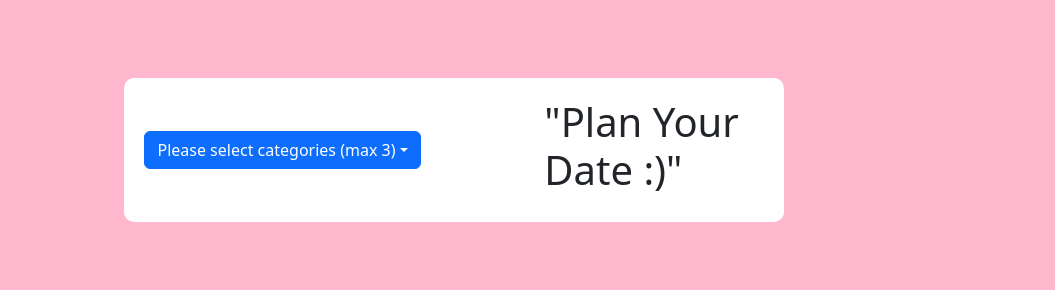
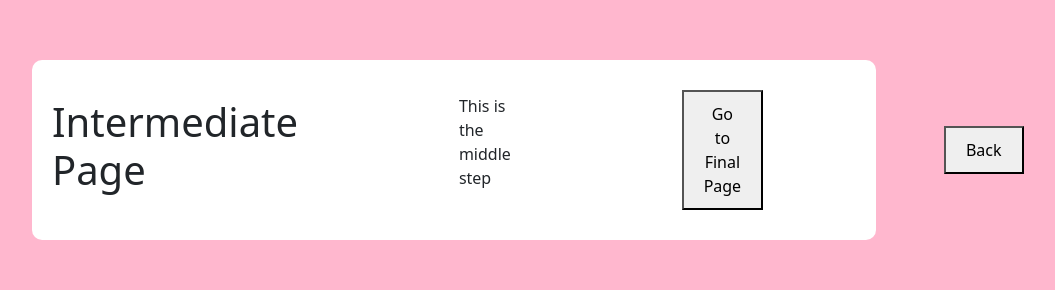
Before and after one commit to AradJoliny/HackTheBurgh25, a React (Vite) app in the folder React/: page /intermediate in a window 1280 px wide. Shown: the part 250-540 px from the top of the page, without its empty margins (186-1241 px from the left). Built offline with nearby package versions, Linux system fonts and the light colour scheme.

Commit message:
added other pages and some links

```diff
--- a/React/src/App.tsx
+++ b/React/src/App.tsx
@@ -1,52 +1,22 @@
 import React from "react";
-import Title from "./components/Title";
-import CategoryDropdown from "./components/CategoryDropdown/CategoryDropdown";
+import { BrowserRouter as Router, Routes, Route } from "react-router-dom";
+import StartPage from "./pages/StartPage";
+import IntermediatePage from "./pages/IntermediatePage";
+import FinalPage from "./pages/FinalPage";
 import "./App.css";
 import "bootstrap/dist/css/bootstrap.min.css";
-import { useState } from "react";
-import "./App.css";
-import Map from "./components/StartMap/Map";
-import SubmitButton from "./components/StartMap/SubmitButton";
-import Slider from "./components/StartMap/Slider";
-import Time from "./components/Time";
 
 const App: React.FC = () => {
-  const [radius, setRadius] = useState<number>(50); // shared radius state
-  const items: string[] = [
-    "Coffee",
-    "Dinner",
-    "Lunch",
-    "Walk",
-    "Movies",
-    "Museum",
-    "Outdoor",
-    "Live Events",
-    "Drinks",
-    "Shopping",
-  ];
-
   return (
-    <>
+    <Router>
       <div className="App">
-        <div className="content">
-          <CategoryDropdown items={items} />
-          <Title />
-        </div>
+        <Routes>
+          <Route path="/" element={<StartPage />} />
+          <Route path="/intermediate" element={<IntermediatePage />} />
+          <Route path="/final" element={<FinalPage />} />
+        </Routes>
       </div>
-      <div className="app">
-        <div>
-          <Title />
-        </div>
-        {/* Pass radius state to Map */}
-        <Map radius={radius} />
-        {/* Pass radius state and setter to Slider */}
-        <Slider radius={radius} setRadius={setRadius} />
-      </div>
-      <div>
-        <SubmitButton />
-      </div>
-      <Time />
-    </>
+    </Router>
   );
 };
 
--- /dev/null
+++ b/React/src/pages/FinalPage.tsx
@@ -0,0 +1,16 @@
+import React from "react";
+import { useNavigate } from "react-router-dom";
+
+const FinalPage: React.FC = () => {
+  const navigate = useNavigate();
+
+  return (
+    <div className="content">
+      <h1>Final Page</h1>
+      <p>You've completed the flow!</p>
+      <button onClick={() => navigate("/")}>Start Over</button>
+    </div>
+  );
+};
+
+export default FinalPage;
--- /dev/null
+++ b/React/src/pages/IntermediatePage.tsx
@@ -0,0 +1,30 @@
+import React from "react";
+import { useNavigate } from "react-router-dom";
+import "../App.css";
+
+const IntermediatePage: React.FC = () => {
+  const navigate = useNavigate();
+
+  return (
+    <div className="App">
+      <div className="content">
+        <h1>Intermediate Page</h1>
+        <p>This is the middle step</p>
+        <button
+          onClick={() => navigate("/final")}
+          style={{ padding: "10px 20px", margin: "10px" }}
+        >
+          Go to Final Page
+        </button>
+        <button
+          onClick={() => navigate("/")}
+          style={{ padding: "10px 20px", margin: "10px" }}
+        >
+          Back
+        </button>
+      </div>
+    </div>
+  );
+};
+
+export default IntermediatePage;
--- /dev/null
+++ b/React/src/pages/StartPage.tsx
@@ -0,0 +1,73 @@
+import React from "react";
+import Title from "../components/Title";
+import CategoryDropdown from "../components/CategoryDropdown/CategoryDropdown";
+import "../App.css";
+import "bootstrap/dist/css/bootstrap.min.css";
+import { useState } from "react";
+import Map from "../components/StartMap/Map";
+import SubmitButton from "../components/StartMap/SubmitButton";
+import Slider from "../components/StartMap/Slider";
+import Time from "../components/Time";
+import { useNavigate } from "react-router-dom";
+
+const StartPage: React.FC = () => {
+  const navigate = useNavigate();
+
+  const [radius, setRadius] = useState<number>(50); // shared radius state
+  const items: string[] = [
+    "Coffee",
+    "Dinner",
+    "Lunch",
+    "Walk",
+    "Movies",
+    "Museum",
+    "Outdoor",
+    "Live Events",
+    "Drinks",
+    "Shopping",
+  ];
+
+  const handleNext = () => {
+    navigate("/intermediate");
+  };
+
+  return (
+    <>
+      <div className="App">
+        <div className="content">
+          <CategoryDropdown items={items} />
+          <Title />
+          <button
+            onClick={handleNext}
+            style={{
+              padding: "10px 20px",
+              margin: "20px",
+              backgroundColor: "white",
+              border: "2px solid black",
+              borderRadius: "5px",
+              cursor: "pointer",
+            }}
+          >
+            Next →
+          </button>
+        </div>
+      </div>
+
+      <div className="app">
+        <div>
+          <Title />
+        </div>
+        {/* Pass radius state to Map */}
+        <Map radius={radius} />
+        {/* Pass radius state and setter to Slider */}
+        <Slider radius={radius} setRadius={setRadius} />
+      </div>
+      <div>
+        <SubmitButton />
+      </div>
+      <Time />
+    </>
+  );
+};
+
+export default StartPage;
```
Also changed, not shown: React/package.json (+4 -3 lines), 1 other file (tests, documents, lock files or other folders).
